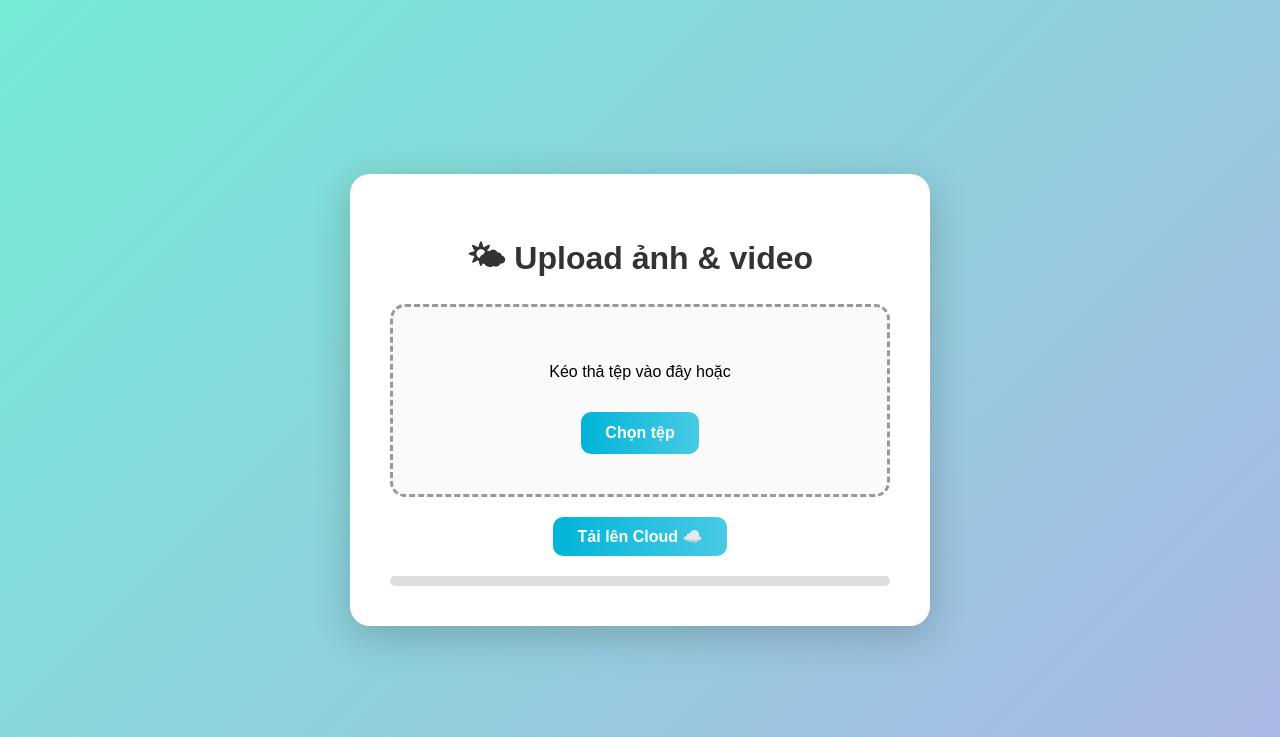
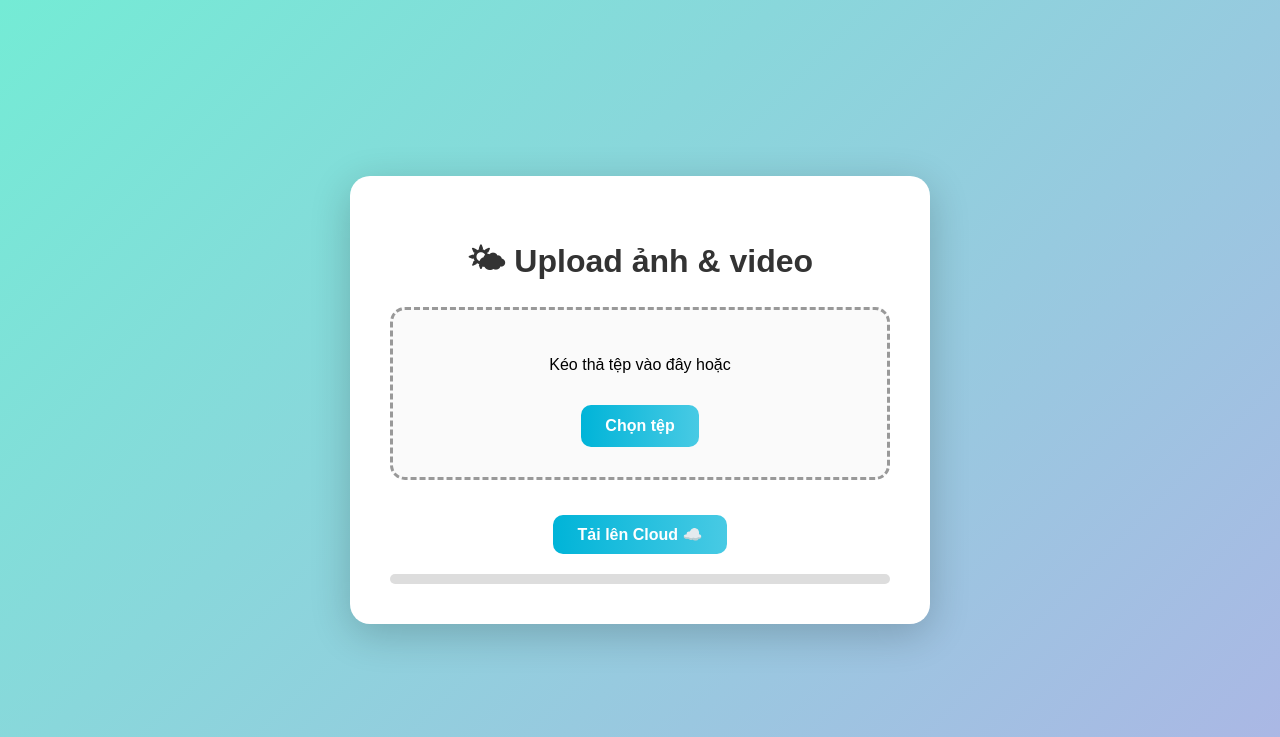
Before and after one commit to billhaha1947/flask-update, a Flask app: page / in a window 1280 px wide. Shown: the top 737 px of the page. Run offline with Flask 3, Linux system fonts and the light colour scheme.

Commit message:
Update index.html

```diff
--- a/templates/index.html
+++ b/templates/index.html
@@ -23,62 +23,43 @@
       max-width: 500px;
       text-align: center;
     }
-    h1 {
-      color: #333;
-      margin-bottom: 15px;
-    }
+    h1 { color: #333; margin-bottom: 15px; }
     .upload-box {
       border: 3px dashed #999;
       border-radius: 15px;
-      padding: 40px;
+      padding: 30px;
       background: #fafafa;
       transition: all 0.3s ease;
     }
-    .upload-box.dragover {
-      border-color: #00b4d8;
-      background: #e0f7fa;
-    }
-    input[type=file] {
-      display: none;
-    }
+    .upload-box.dragover { border-color: #00b4d8; background: #e0f7fa; }
+    input[type=file] { display: none; }
     label {
       background: linear-gradient(90deg, #00b4d8, #48cae4);
-      color: white;
-      padding: 12px 24px;
-      border-radius: 10px;
-      cursor: pointer;
-      font-weight: bold;
-      display: inline-block;
-      margin-top: 15px;
+      color: white; padding: 12px 24px; border-radius: 10px;
+      cursor: pointer; font-weight: bold; display: inline-block; margin-top: 15px;
     }
     button {
       background: linear-gradient(90deg, #00b4d8, #48cae4);
-      color: white;
-      padding: 10px 25px;
-      border: none;
-      border-radius: 10px;
-      font-size: 16px;
-      font-weight: bold;
-      cursor: pointer;
-      margin-top: 20px;
+      color: white; padding: 10px 25px; border: none; border-radius: 10px;
+      font-size: 16px; font-weight: bold; cursor: pointer; margin-top: 20px;
       transition: 0.3s;
     }
-    button:hover {
-      transform: scale(1.05);
-    }
+    button:hover { transform: scale(1.05); }
     .progress {
-      width: 100%;
-      background: #ddd;
-      height: 10px;
-      border-radius: 6px;
-      margin-top: 20px;
-      overflow: hidden;
+      width: 100%; background: #ddd; height: 10px; border-radius: 6px;
+      margin-top: 20px; overflow: hidden;
     }
     .progress-bar {
-      height: 100%;
-      width: 0%;
-      background: linear-gradient(90deg, #00b4d8, #48cae4);
+      height: 100%; width: 0%; background: linear-gradient(90deg, #00b4d8, #48cae4);
       transition: width 0.4s;
+    }
+    .preview {
+      display: flex; flex-wrap: wrap; gap: 10px; justify-content: center;
+      margin-top: 15px;
+    }
+    .preview-item img, .preview-item video {
+      width: 100px; height: 100px; object-fit: cover;
+      border-radius: 10px; box-shadow: 0 2px 10px rgba(0,0,0,0.2);
     }
   </style>
 </head>
@@ -91,6 +72,8 @@
         <label for="fileInput">Chọn tệp</label>
         <input type="file" id="fileInput" name="files[]" multiple accept="image/*,video/*">
       </div>
+
+      <div class="preview" id="preview"></div>
       <button type="submit">Tải lên Cloud ☁️</button>
       <div class="progress"><div class="progress-bar" id="progressBar"></div></div>
     </form>
@@ -101,32 +84,51 @@
   const fileInput = document.getElementById('fileInput');
   const dropZone = document.getElementById('dropZone');
   const progressBar = document.getElementById('progressBar');
+  const preview = document.getElementById('preview');
 
   dropZone.addEventListener('dragover', e => {
-    e.preventDefault();
-    dropZone.classList.add('dragover');
+    e.preventDefault(); dropZone.classList.add('dragover');
   });
   dropZone.addEventListener('dragleave', () => dropZone.classList.remove('dragover'));
   dropZone.addEventListener('drop', e => {
-    e.preventDefault();
-    dropZone.classList.remove('dragover');
+    e.preventDefault(); dropZone.classList.remove('dragover');
     fileInput.files = e.dataTransfer.files;
+    showPreview(e.dataTransfer.files);
   });
+
+  fileInput.addEventListener('change', () => showPreview(fileInput.files));
+
+  function showPreview(files) {
+    preview.innerHTML = '';
+    for (let f of files) {
+      const item = document.createElement('div');
+      item.classList.add('preview-item');
+      if (f.type.startsWith('image')) {
+        const img = document.createElement('img');
+        img.src = URL.createObjectURL(f);
+        item.appendChild(img);
+      } else if (f.type.startsWith('video')) {
+        const vid = document.createElement('video');
+        vid.src = URL.createObjectURL(f);
+        vid.controls = true;
+        item.appendChild(vid);
+      }
+      preview.appendChild(item);
+    }
+  }
 
   form.addEventListener('submit', e => {
     e.preventDefault();
     const files = fileInput.files;
     if (!files.length) return alert('Chưa chọn tệp nào!');
+
     const formData = new FormData();
     for (let f of files) formData.append('files[]', f);
 
     const xhr = new XMLHttpRequest();
     xhr.open('POST', '/upload', true);
     xhr.upload.onprogress = e => {
-      if (e.lengthComputable) {
-        const percent = (e.loaded / e.total) * 100;
-        progressBar.style.width = percent + '%';
-      }
+      if (e.lengthComputable) progressBar.style.width = (e.loaded / e.total) * 100 + '%';
     };
     xhr.onload = () => {
       if (xhr.status === 200) window.location.href = '/gallery';
```
